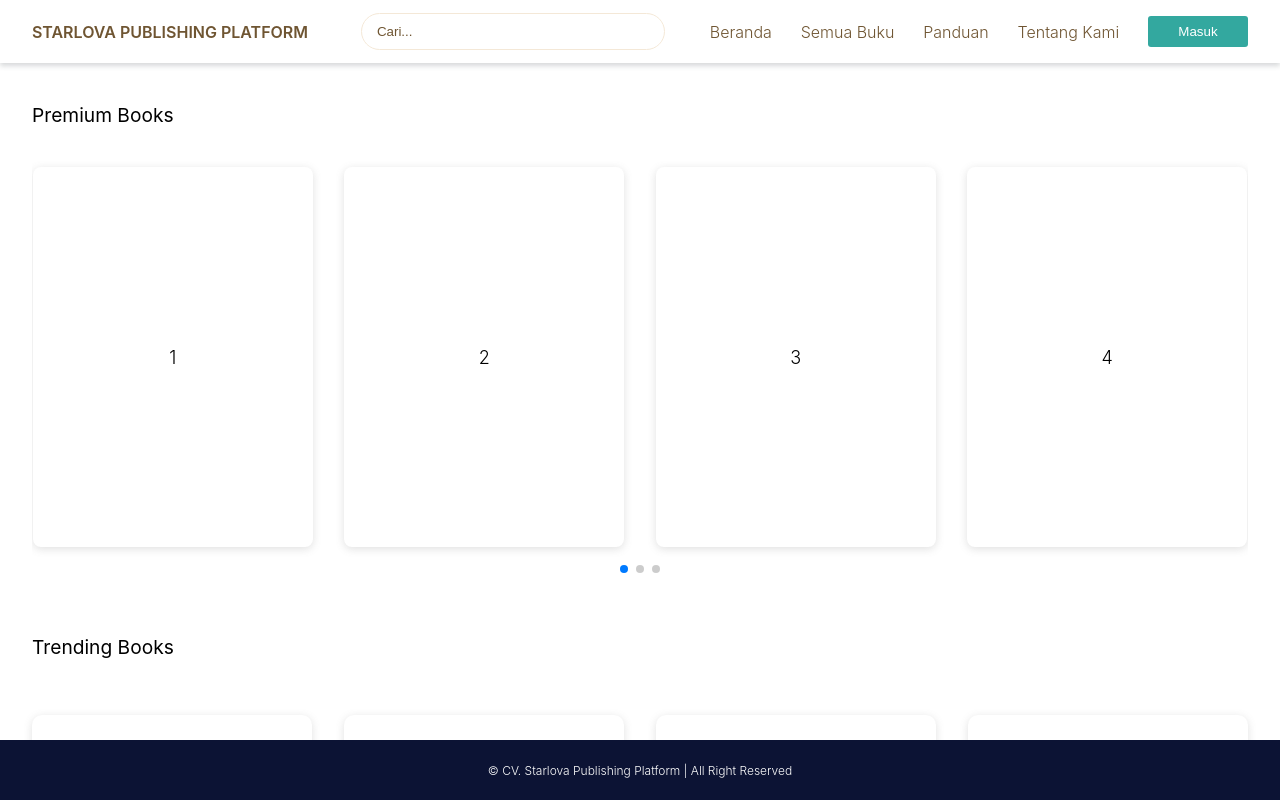
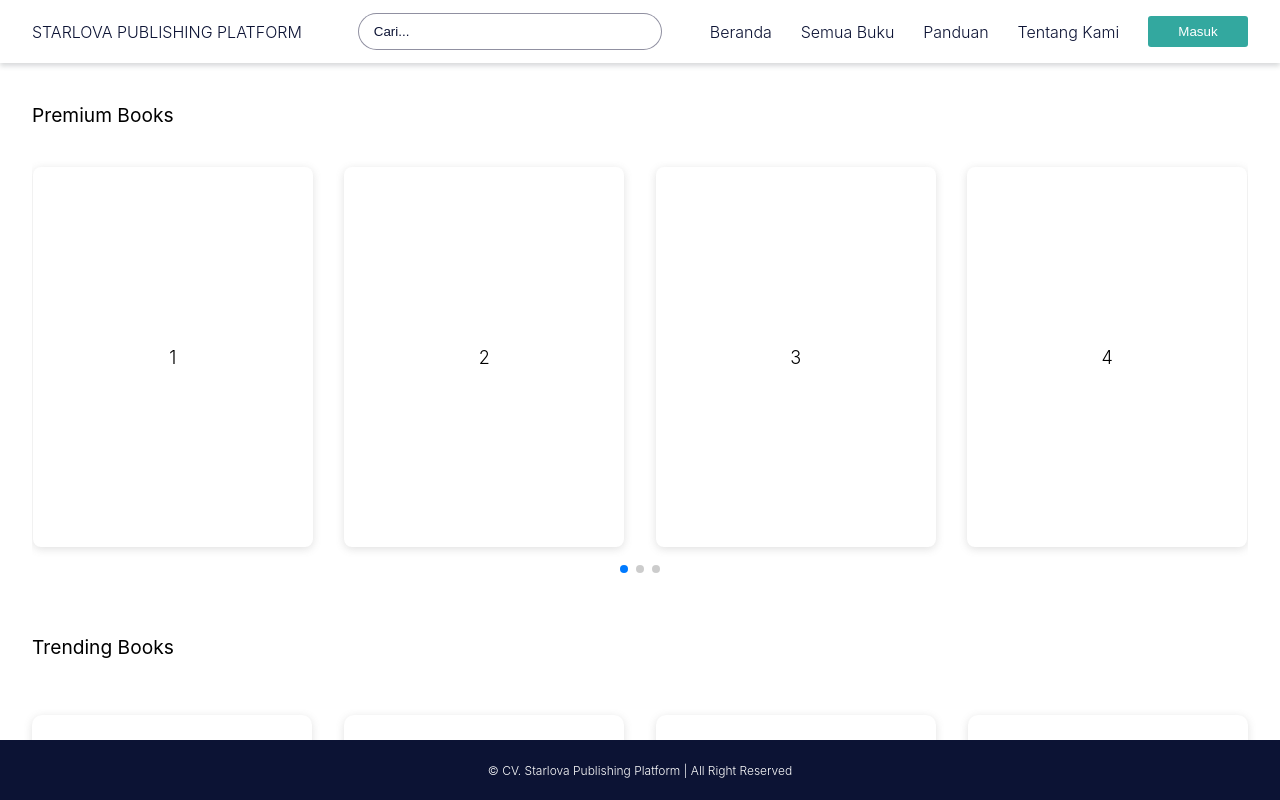
Before and after one commit to snipkode/Book, a Next.js app: page / in a window 1280 px wide. Shown: the top 800 px of the page. Built offline with nearby package versions, Linux system fonts and the light colour scheme.

Commit message:
add background

```diff
--- a/components/Header/header.module.css
+++ b/components/Header/header.module.css
@@ -84,7 +84,7 @@
 
 .form-input > input {
     padding: 10px 15px;
-    border: 1px solid #f4e8d7;
+    border: 1px solid rgba(4, 4, 43, 0.44);
     border-radius: 20px;
     width: 100%;
     font-weight: 300;
@@ -96,7 +96,7 @@
 .form-input > input:focus {
     padding: 10px 15px;
     outline: none;
-    border: 1px solid #dacdbc;
+    border: 1px solid rgba(4, 4, 43, 0.44);
     border-radius: 20px;
     width: 100%;
 }
--- a/styles/globals.css
+++ b/styles/globals.css
@@ -2,7 +2,7 @@
   --secondary: rgba(51, 168, 159, 1);
   --primary: #0c1334;
   --sidebar: rgba(251, 251, 251, 1);
-  --heading: #6f5532;
+  --heading: #0c1334;
 }
 
 html,
@@ -46,7 +46,7 @@ a {
   height: 460px;
 }
 .logo {
-  font-weight: 600;
+  font-weight: 350;
   text-transform: uppercase;
 }
 
```
